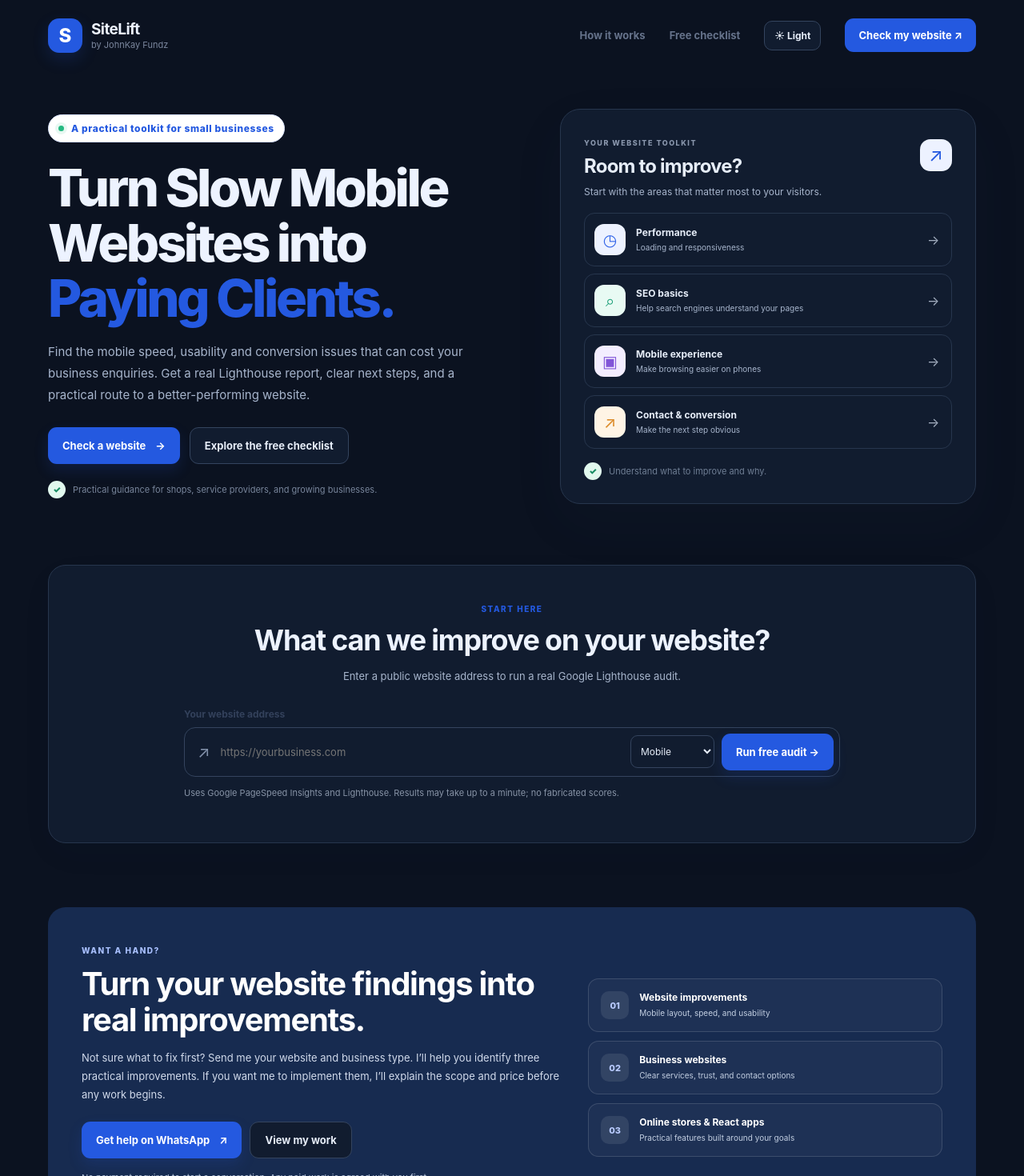
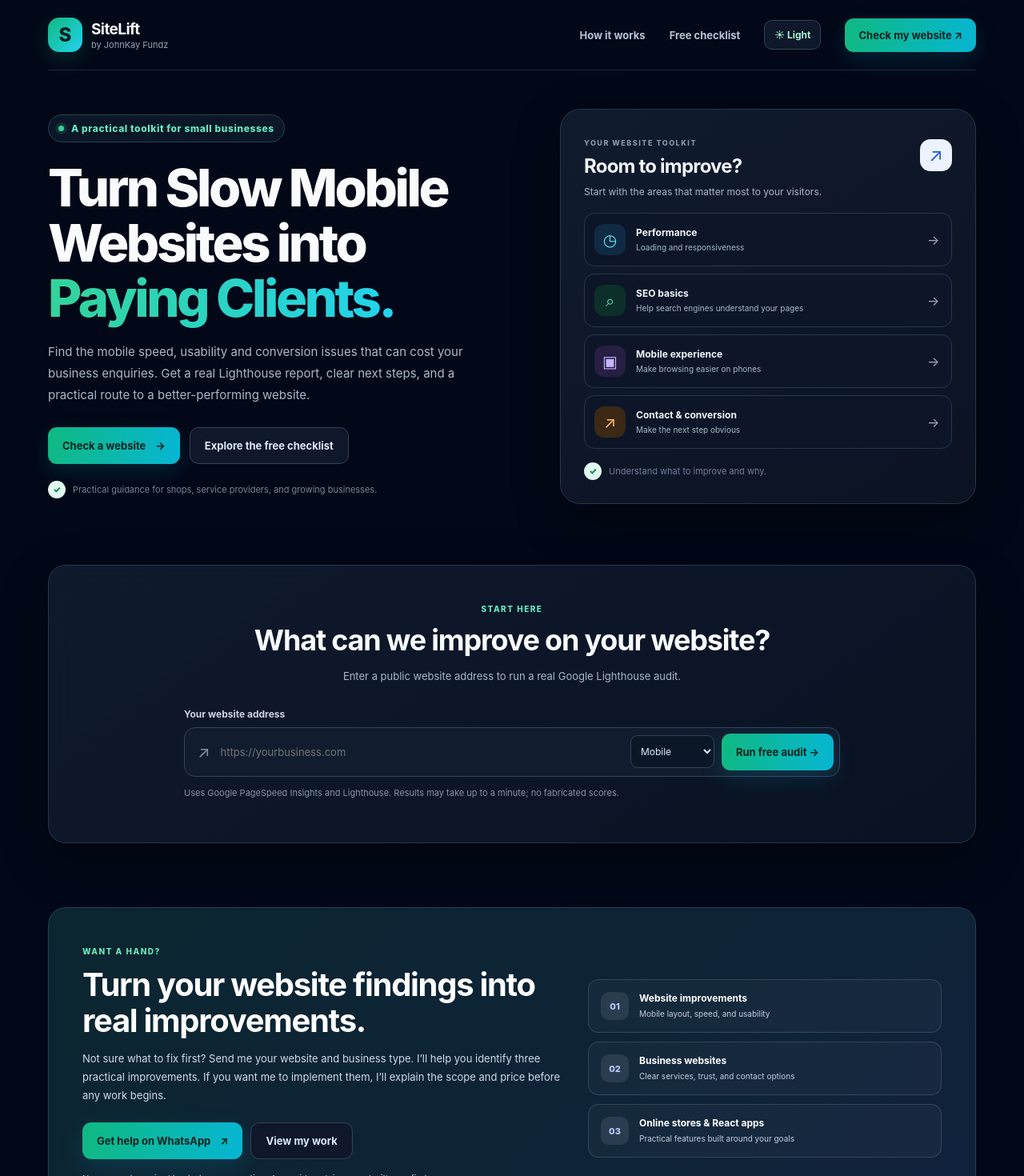
Before and after one commit to JohnkayFundz/sitelift, a React (Vite) app: page / in a window 1280 px wide. Shown: the top 1470 px of the page at 80% size. Built offline with nearby package versions, Linux system fonts and the light colour scheme.

Commit message:
style(ui): add premium emerald and cyan SaaS design

```diff
--- a/src/App.css
+++ b/src/App.css
@@ -45,3 +45,75 @@
 .download-recovery-form{display:flex;flex-direction:column;align-items:flex-start;gap:10px;width:100%;padding-top:8px}
 .download-recovery-form small{max-width:440px;color:#64748b;font-size:12px;line-height:1.6}
 .theme-dark .download-recovery-form small{color:#aab8cd}
+
+/* SiteLift premium dark SaaS surface */
+.theme-dark{background:#020817;color:#e5edf8;color-scheme:dark}
+.theme-dark .topbar{border-bottom:1px solid #1e293b}
+.theme-dark .brand-mark{background:linear-gradient(135deg,#10b981,#22d3ee);color:#05201b;box-shadow:0 8px 26px #10b98133}
+.theme-dark .brand strong,.theme-dark .hero h1,.theme-dark .section-heading h2,.theme-dark .checklist-header h2{color:#f8fafc}
+.theme-dark .brand small{color:#94a3b8}
+.theme-dark .navigation{color:#b6c3d7}
+.theme-dark .navigation .nav-cta,.theme-dark .button-primary{background:linear-gradient(100deg,#10b981,#06b6d4);color:#03221d;box-shadow:0 10px 28px #06b6d426}
+.theme-dark .button-secondary,.theme-dark .theme-toggle{background:#0f172a;color:#dbeafe;border-color:#334155}
+.theme-dark .eyebrow{background:#0b1727;border-color:#244056;color:#b5f5e5}
+.theme-dark .eyebrow .status-dot{background:#34d399;box-shadow:0 0 0 4px #34d39922}
+.theme-dark .section-kicker,.theme-dark .eyebrow{color:#67e8c1}
+.theme-dark .hero h1 span{background:linear-gradient(90deg,#34d399,#22d3ee);-webkit-background-clip:text;background-clip:text;color:transparent}
+.theme-dark .hero-description,.theme-dark .section-heading p,.theme-dark .checklist-header p,.theme-dark .footer p{color:#a9b8cc}
+.theme-dark .preview-card,.theme-dark .checker-section,.theme-dark .score-card,.theme-dark .audit-detail-card,.theme-dark .benefit-card,.theme-dark .checklist-group,.theme-dark .progress-card,.theme-dark .checklist-bottom{background:linear-gradient(145deg,#101b2e,#0b1323);border-color:#26364c;box-shadow:0 22px 60px #0005}
+.theme-dark .preview-card:before{background:#064e3b;opacity:.7}
+.theme-dark .preview-top h2,.theme-dark .preview-row strong,.theme-dark .audit-results-heading h3,.theme-dark .audit-detail-card h4,.theme-dark .score-card h4,.theme-dark .metrics-list dd,.theme-dark .opportunity-list strong,.theme-dark .group-heading h3,.theme-dark .checklist-bottom strong,.theme-dark .benefit-card h3{color:#f1f5f9}
+.theme-dark .preview-row,.theme-dark .metrics-list div,.theme-dark .checklist-item,.theme-dark .group-heading{border-color:#26364c}
+.theme-dark .preview-row{background:#0c1628}
+.theme-dark .preview-description,.theme-dark .preview-row small,.theme-dark .metrics-list dt,.theme-dark .opportunity-list li,.theme-dark .checklist-text,.theme-dark .benefit-card p{color:#a9b8cc}
+.theme-dark .category-icon.icon-blue{background:#102a43;color:#67e8f9}.theme-dark .category-icon.icon-green{background:#0c3029;color:#6ee7b7}.theme-dark .category-icon.icon-purple{background:#281d43;color:#c4b5fd}.theme-dark .category-icon.icon-orange{background:#3b2815;color:#fdba74}
+.theme-dark .checker-section{backdrop-filter:blur(18px);background:linear-gradient(145deg,#111d30dd,#0a1424ee)}
+.theme-dark .url-form>label,.theme-dark .report-email-label{color:#cbd5e1}
+.theme-dark .input-row{background:#07111f;border-color:#334155}
+.theme-dark .input-row input,.theme-dark .report-email-label input,.theme-dark .plan-lead-form input{color:#f1f5f9;background:transparent}
+.theme-dark .strategy-select{background:#0b1727;color:#dbeafe;border-color:#334155}
+.theme-dark .form-message{background:#10243a;color:#bae6fd}
+.theme-dark .score-ring{border-color:#334155;color:#e2e8f0}
+.theme-dark .score-good{border-color:#34d399;color:#6ee7b7}.theme-dark .score-needs-work{border-color:#fbbf24;color:#fcd34d}.theme-dark .score-poor{border-color:#fb7185;color:#fda4af}
+.theme-dark .checklist-section{background:#081221;border:1px solid #26364c}
+.theme-dark .checklist-item input:checked+.custom-checkbox{background:#10b981;border-color:#10b981}
+.theme-dark .progress-card strong,.theme-dark .benefit-number{color:#6ee7b7}
+.theme-dark .progress-track{background:#26364c}.theme-dark .progress-track span{background:linear-gradient(90deg,#10b981,#22d3ee)}
+.theme-dark .conversion-section{background:linear-gradient(135deg,#0b2630,#10213b);border:1px solid #244153}
+.theme-dark .conversion-copy .section-kicker{color:#6ee7b7}
+.theme-dark .result-cta{background:#0d1b2e;border-color:#334155}
+.theme-dark .result-cta strong{color:#f1f5f9}.theme-dark .result-cta p{color:#a9b8cc}
+.theme-dark .paid-report-box{background:#091525;border-color:#334155}.theme-dark .paid-report-box h4{color:#f1f5f9}.theme-dark .paid-report-box p,.theme-dark .download-recovery-form small{color:#a9b8cc}
+.theme-dark .report-email-label input,.theme-dark .plan-lead-form input{background:#07111f;border-color:#334155}
+.theme-dark .footer{border-color:#1e293b}
+.theme-dark .theme-toggle{color:#a7f3d0;border-color:#2c4655}
+.micro-metrics{display:grid;grid-template-columns:repeat(3,minmax(0,1fr));gap:8px;margin-top:18px}
+.micro-metrics>div{display:grid;gap:5px;padding:12px 10px;border:1px solid #26364c;border-radius:12px;background:#0a1525}
+.micro-metrics span{font-size:16px;color:#6ee7b7}.micro-metrics strong{font-size:10px;color:#e2e8f0}.micro-metrics small{font-size:9px;line-height:1.4;color:#94a3b8}
+.comparison-preview{display:grid;grid-template-columns:1fr 20px 1fr;align-items:center;gap:8px;margin-top:14px}
+.comparison-panel{min-width:0;padding:12px;border:1px solid #334155;border-radius:12px;background:#0a1525}
+.comparison-panel>span,.pricing-label{display:block;font-size:9px;letter-spacing:1.2px;font-weight:850;color:#94a3b8}
+.comparison-panel strong,.comparison-panel small{display:block}.comparison-panel strong{margin-top:7px;font-size:11px;line-height:1.4;color:#e2e8f0}.comparison-panel small{margin-top:5px;font-size:9px;line-height:1.5;color:#94a3b8}
+.comparison-after{border-color:#0f766e;background:#082b2a}.comparison-after>span{color:#6ee7b7}.comparison-arrow{text-align:center;color:#22d3ee}
+.comparison-preview>p{grid-column:1/-1;margin:0;font-size:9px;line-height:1.5;color:#94a3b8}
+.sample-site-row{display:flex;align-items:center;gap:9px;margin-top:12px;color:#94a3b8;font-size:11px}
+.sample-site-button{border:1px solid #2d665d;border-radius:999px;padding:6px 10px;background:#0c3029;color:#6ee7b7;font-size:11px;font-weight:750;cursor:pointer}
+.url-validation{margin:8px 0 0;font-size:11px;line-height:1.5}.url-validation.is-valid{color:#34d399}.url-validation.is-invalid{color:#fda4af}
+.pricing-section{width:min(1160px,calc(100% - 48px));margin:0 auto 80px}
+.pricing-card{display:grid;grid-template-columns:1fr 250px;gap:24px;padding:30px;border:1px solid #2c4358;border-radius:22px;background:linear-gradient(140deg,#101c2e,#0a1724);box-shadow:0 25px 65px #0004}
+.pricing-card h3{margin:10px 0;color:#f8fafc;font-size:22px;letter-spacing:-.7px}.pricing-card p{max-width:620px;color:#a9b8cc;font-size:12px;line-height:1.8}
+.pricing-price{display:flex;flex-direction:column;align-items:flex-start;justify-content:center;gap:8px;padding:18px;border:1px solid #245c50;border-radius:15px;background:#082b2a}
+.pricing-price strong{font-size:29px;letter-spacing:-1px;color:#6ee7b7}.pricing-price small{margin-bottom:8px;color:#a7c7c0;font-size:10px}
+.plan-lead-form{grid-column:1/-1;display:grid;grid-template-columns:1fr 1fr auto;align-items:end;gap:12px;padding-top:18px;border-top:1px solid #26364c}
+.plan-lead-form label{display:grid;gap:7px;color:#cbd5e1;font-size:11px;font-weight:750}
+.plan-lead-form input{width:100%;min-width:0;padding:12px;border:1px solid #334155;border-radius:9px}
+.plan-lead-form small{grid-column:1/-1;color:#94a3b8;font-size:10px;line-height:1.5}
+.plan-lead-form .button{white-space:normal}
+.score-ring{width:76px;height:76px;border:0;border-radius:0;display:block;margin:auto;overflow:visible}
+.score-ring-track,.score-ring-value{fill:none;stroke-width:6}
+.score-ring-track{stroke:#334155}.score-ring-value{stroke:#34d399;stroke-linecap:round}
+.score-needs-work .score-ring-value{stroke:#fbbf24}.score-poor .score-ring-value{stroke:#fb7185}
+.score-number{display:block;margin-top:-49px;margin-bottom:29px;font-size:19px;color:inherit;pointer-events:none}
+@media(max-width:850px){.pricing-section{width:min(100% - 32px,650px)}.pricing-card{grid-template-columns:1fr}.pricing-price{width:100%}.plan-lead-form{grid-template-columns:1fr 1fr}.plan-lead-form .button{grid-column:1/-1}}
+@media(max-width:560px){.micro-metrics{grid-template-columns:1fr}.comparison-preview{grid-template-columns:1fr}.comparison-arrow{transform:rotate(90deg)}.pricing-card{padding:20px}.plan-lead-form{grid-template-columns:1fr}.plan-lead-form small{grid-column:1}.score-ring{width:70px;height:70px}}
+@media(prefers-reduced-motion:reduce){.button{transition:none!important}}
```
